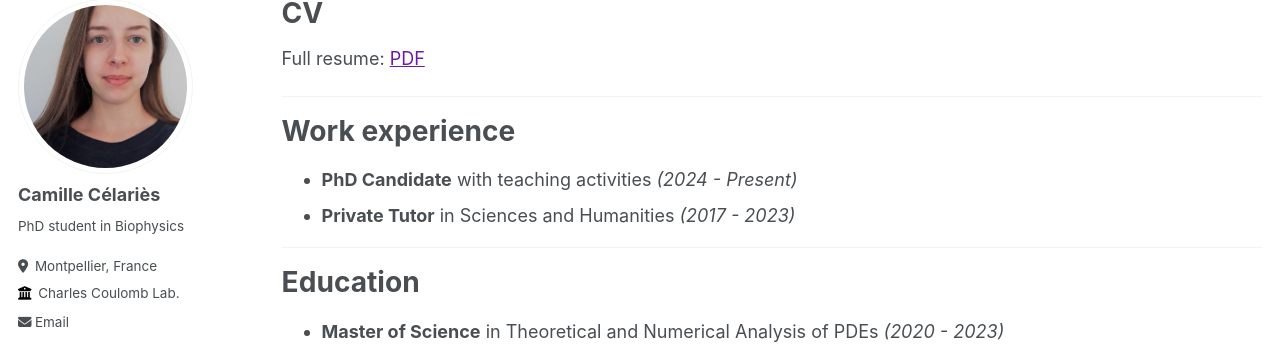
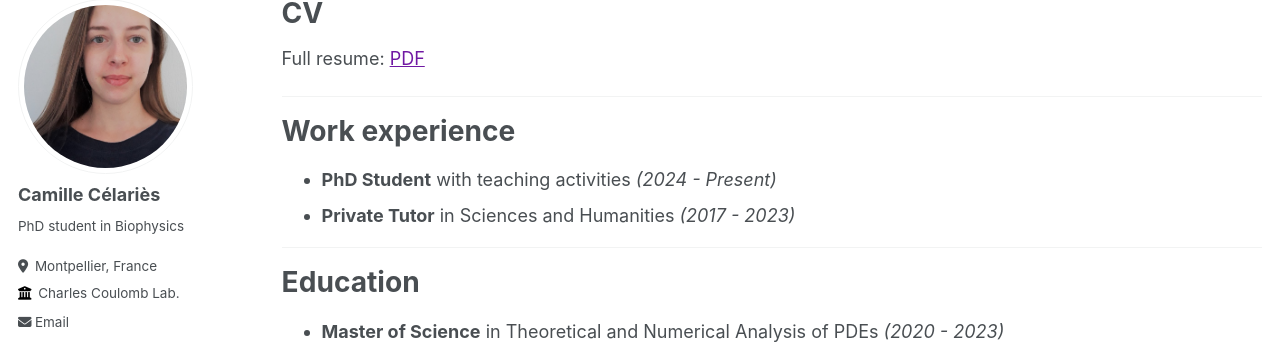
Before and after one commit to camillecelaries/camillecelaries.github.io, a Jekyll site: the page built from _pages/cv.md, in a window 1280 px wide and 1189 px high. Shown: the part 87-432 px from the top of the window. Built offline with Jekyll 4.4.1, drawn with Linux system fonts in a browser that asks for light colours.

Commit message:
Update cv.md

```diff
--- a/_pages/cv.md
+++ b/_pages/cv.md
@@ -16,7 +16,7 @@ Full resume: [PDF]({{ site.url }}/files/CV Camille Celaries.pdf)
 Work experience
 ======
 
-* <b>PhD Candidate</b> with teaching activities <i>(2024 - Present)</i>
+* <b>PhD Student</b> with teaching activities <i>(2024 - Present)</i>
 * <b>Private Tutor</b> in Sciences and Humanities <i>(2017 - 2023)</i>
 
 ***
```
